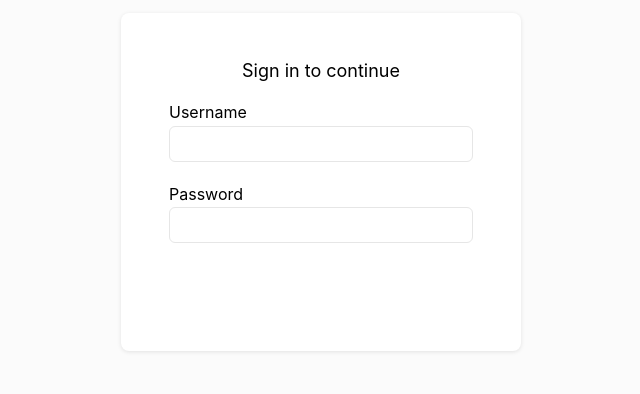
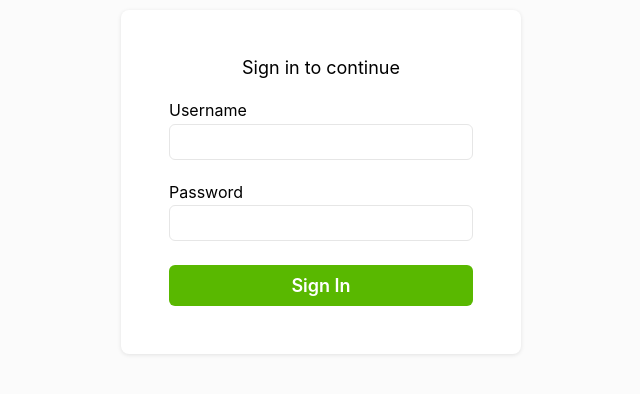
Before and after one commit to ScaffoldMC/ScaffoldMC, a Next.js app in the folder apps/web/: page /login in a window 1280 px wide. Shown: the part 218-612 px from the top of the page, without its empty margins (319-959 px from the left). Built offline with nearby package versions, Linux system fonts and the light colour scheme; no server answers.

Commit message:
Rewrite button with tailwind

```diff
--- a/apps/web/components/atoms/Button/Button.module.css
+++ /dev/null
@@ -1,86 +0,0 @@
-.base {
-	display: inline-flex;
-	justify-content: center;
-	align-items: center;
-	gap: 8px;
-	transition: background-color 100ms ease-in-out;
-	cursor: pointer;
-	border: none;
-	border-radius: var(--border-radius);
-	padding: 0 8px;
-	width: fit-content;
-	height: 36px;
-	font-weight: 600;
-	font-size: var(--font-size-medium);
-}
-
-.defaultSize {
-	height: 36px;
-}
-
-.variableSize {
-	height: fit-content;
-}
-
-.base svg {
-	display: inline-block;
-}
-
-.base:disabled {
-	opacity: 0.5;
-	cursor: not-allowed;
-}
-
-.primary {
-	background-color: var(--color-primary);
-	color: #ffffff;
-}
-
-.primary:enabled:hover {
-	background-color: hsl(from var(--color-primary) h s calc(l - 10));
-}
-
-.secondary {
-	background-color: var(--color-secondary);
-	color: var(--color-text);
-}
-
-.secondary:enabled:hover {
-	background-color: hsl(from var(--color-secondary) h s calc(l - 10));
-}
-
-.destructive {
-	background-color: rgba(255, 0, 0, 0.1);
-	color: #cc0000;
-}
-
-.destructive:enabled:hover {
-	background-color: rgba(255, 0, 0, 0.2);
-}
-
-.ghost {
-	background-color: rgba(0, 0, 0, 0.1);
-}
-
-.ghost:enabled:hover {
-	background-color: hsl(from var(--color-secondary) h s calc(l - 10));
-}
-
-@media (prefers-color-scheme: dark) {
-	.base {
-		color: #ffffff;
-	}
-
-	.destructive {
-		background-color: rgba(255, 0, 0, 0.1);
-		color: #cc0000;
-	}
-
-	.secondary:enabled:hover {
-		background-color: hsl(from var(--color-secondary) h s calc(l + 10));
-	}
-
-	.ghost:enabled:hover {
-		background-color: hsl(from var(--color-secondary) h s calc(l + 10));
-	}
-}
--- a/apps/web/components/atoms/Button/Button.tsx
+++ b/apps/web/components/atoms/Button/Button.tsx
@@ -2,33 +2,61 @@
 
 import { ButtonHTMLAttributes } from "react";
 import { cva } from "class-variance-authority";
-import styles from "./Button.module.css";
+import { cn } from "@/lib/util";
 
 export interface ButtonProps extends ButtonHTMLAttributes<HTMLButtonElement> {
 	size?: "default" | "variable";
 	level?: "primary" | "secondary" | "destructive" | "ghost";
 }
 
-const buttonStyles = cva(styles.base, {
+const buttonStyles = cva(
+	cn(
+		"inline-flex items-center justify-center font-semibold cursor-pointer",
+		"h-9 w-fit gap-2 px-2 border-0 rounded-(--border-radius)",
+		"text-(--font-size-medium) transition-[background-color] duration-100 ease-in-out",
+		"text-(--color-text) dark:text-white",
+		"[&_svg]:inline-block disabled:cursor-not-allowed disabled:opacity-50",
+	),
+	{
 		variants: {
 			level: {
-			primary: styles.primary,
-			secondary: styles.secondary,
-			destructive: styles.destructive,
-			ghost: styles.ghost,
+				primary:
+					"bg-primary text-white enabled:hover:bg-[hsl(from_var(--color-primary)_h_s_calc(l-10))]",
+				secondary: cn(
+					"bg-gray-100 enabled:hover:bg-gray-200",
+					"dark:bg-gray-900 dark:enabled:hover:bg-gray-800",
+				),
+				destructive: cn(
+					"bg-red-200  text-red-900 hover:enabled:bg-red-300",
+					"dark:bg-red-900 dark:text-red-300 dark:hover:enabled:bg-red-800",
+				),
+				ghost: cn(
+					"bg-transparent enabled:hover:bg-[hsl(from_var(--color-secondary)_h_s_calc(l-10))]",
+					"dark:enabled:hover:bg-[hsl(from_var(--color-secondary)_h_s_calc(l+10))]",
+				),
 			},
 			size: {
-			default: styles.defaultSize,
-			variable: styles.variableSize,
+				default: "h-9 min-w-9",
+				variable: "h-fit px-2 py-0",
 			},
 		},
 		defaultVariants: {
 			level: "secondary",
 			size: "default",
 		},
-});
+	},
+);
 
-export function Button({ level, size, ...props }: ButtonProps) {
-	const className = buttonStyles({ level, size });
-	return <button className={className} {...props}></button>;
+export function Button({
+	level,
+	size,
+	className,
+	children,
+	...props
+}: ButtonProps) {
+	return (
+		<button className={buttonStyles({ level, size, className })} {...props}>
+			{children}
+		</button>
+	);
 }
```
Lines whose indentation alone changed are shown as unchanged.
